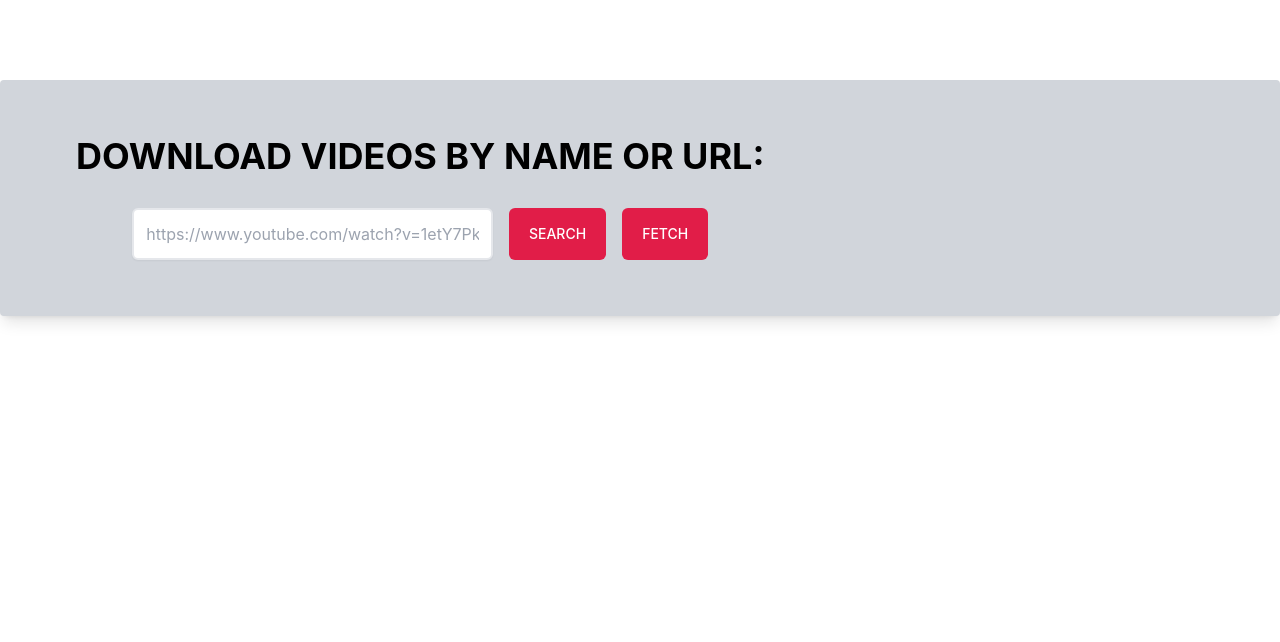
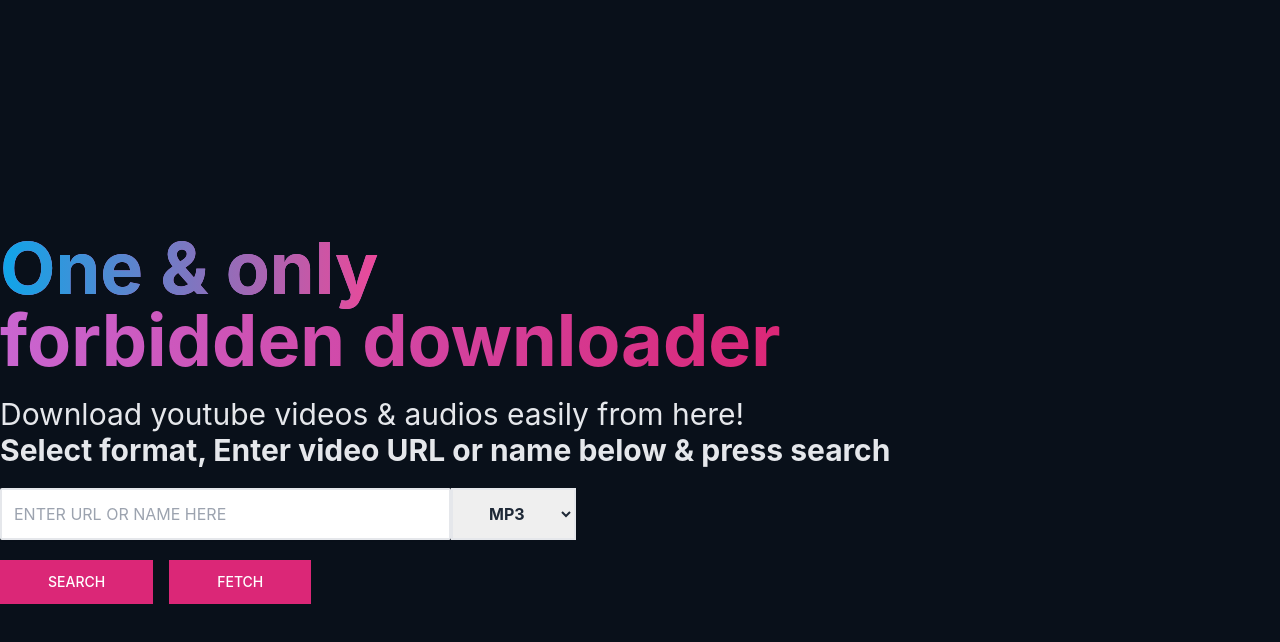
Before and after one commit to miikaran/youtube-videoaudio-downloader, a React app in the folder frontti/: page / in a window 1280 px wide. Built offline with nearby package versions, Linux system fonts and the light colour scheme.

Commit message:
landingpage ui stuff

```diff
--- /dev/null
+++ b/frontti/src/components/Search.js
@@ -0,0 +1,179 @@
+import React from 'react';
+import { useState } from 'react'
+
+
+export default function Search(){
+
+    const [userSearch, setuserSearch] = useState('')
+    const [videoThumbnail, setvideoThumbnail] = useState([])
+    const [hasSearched, sethasSearched] = useState(false)
+    const [search, setSearch] = useState('')
+    const [errors, setErrors] = useState('')
+    let resultAmount = 10;
+    const port = 4000
+    const youtubeAPIKey = ""
+
+    //SERVERSIDE API ENDPOINT
+    const url = `http://localhost:${port}/VIDEOS/`
+
+    //YOUTUBE DATA API
+    const youtubeURL = `https://www.googleapis.com/youtube/v3/search?key=${youtubeAPIKey}&type=video&part=snippet&maxResults=${resultAmount}&q=${userSearch}`
+
+
+
+
+    const fetchYoutubeData = async () => {
+
+        const response = await fetch(youtubeURL)
+        const data = await response.json()
+        console.log(data)
+
+        sethasSearched(true)
+        setvideoThumbnail(data.items)
+    }
+
+
+
+
+    const loadMore = async () => {
+
+        resultAmount += 10;
+        await fetchYoutubeData();
+        console.log("moinfeniinfe")
+
+    }
+
+
+
+    /*const fetchServerData = async() => {
+
+        const response = await fetch(url)
+        const data = await response.json()
+        console.log(data.result.info)
+        setvideoThumbnail(data.result.info)
+    }*/
+
+
+    const sendDataToAPI = async () => {
+
+        setSearch("helou")
+        console.log(userSearch)
+
+        try{
+
+            const response = await fetch(`${url}`, {
+
+                method: 'POST',
+                headers: {
+                    'Content-Type': 'application/json'
+                },
+                body: JSON.stringify({
+                    search,
+                    userSearch,
+                })
+            })
+        }
+        catch(err){
+            console.log(err)
+        }
+
+        /*fetchData();*/
+    }
+
+
+    return(
+
+        <div>
+            <div class="py-5 rounded">
+                <div class="">
+                        <div class="max-w-xl">
+                            <form action="#" class="sm:gap-4">
+
+                            <div class="sm:flex-1">
+
+                                <div class="flex">
+
+                                    <input
+                                        onChange ={event => setuserSearch(event.target.value)}
+                                        type="text"
+                                        placeholder="ENTER URL OR NAME HERE"
+                                        class="w-full p-3 text-gray-900 transition border-2 bg-white rounded-sm shadow-sm focus:ring focus:outline-none focus:ring-yellow-400 focus:border-white"
+                                    />
+
+                                    <select name="type" id="type" class="py-2 px-8 font-bold border-2">
+                                        <option value="mp3">MP3</option>
+                                        <option value="mp4">MP4</option>
+                                    </select>
+
+                                </div>
+
+                            </div>
+
+                            <div class="sm:flex gap-4 mt-5 mr-5">
+                                <button
+
+                                    onClick={sendDataToAPI}
+                                    type="submit"
+                                    class="flex items-center justify-center w-full px-12 py-3 mt-4 text-white transition bg-pink-600 sm:mt-0 sm:w-auto group focus:outline-none focus:ring focus:ring-yellow-400"
+                                    >
+                                    <span class="text-sm font-medium"> SEARCH </span>
+                                </button>
+
+                                <button
+                                onClick={fetchYoutubeData}
+                                type="submit"
+                                class="flex items-center justify-center w-full px-12 py-3 mt-4 text-white transition bg-pink-600  sm:mt-0 sm:w-auto group focus:outline-none focus:ring focus:ring-yellow-400"
+                                >
+                                <span class="text-sm font-medium"> FETCH </span>
+                                </button>
+                            </div>
+                        </form>
+                    </div>
+
+                    {hasSearched ? (
+
+                     <div class="grid grid-cols-1 gap-3 mt-52 md:grid-cols-2 lg:grid-cols-3">
+
+                        {videoThumbnail.map(info => {
+
+                            return (
+
+                                <a class="relative block p-8 overflow-hidden bg-gray-200 border border-gray-100" href={'https://www.youtube.com/watch?v=' + info.id.videoId}>
+                                <span class="absolute inset-x-0 bottom-0 h-1  bg-gradient-to-r from-green-500 via-blue-700 to-purple-600"></span>
+
+                                <div class="justify-between sm:flex">
+
+                                    <div class="flex-shrink-0 hidden ml-5 sm:block">
+                                    <img class="object-cover w-72 h-32 shadow-lg" src={info.snippet.thumbnails.medium.url} alt="thumbnail"/>
+                                    </div>
+
+                                </div>
+
+                                <div class="mt-5 mx-1">
+                                    <p class="mx-4 text-2xl font-bold">{info.snippet.channelTitle}</p>
+                                    <p class="mt-1 font-bold text-lg mx-4"><span class="font-medium text-md">{info.snippet.title}</span></p>
+                                    <p class="text-xs mx-4 py-2">{info.snippet.description}</p>
+                                    <button class="bg-indigo-500 p-2 px-5 font-bold text-white mx-4">DOWNLOAD</button>
+                                </div>
+
+                                </a>
+
+
+                            )
+
+                        })}
+
+                    <div class="mt-10">
+                        <button onClick={loadMore} class="bg-blue-500 hover:bg-blue-700 text-white font-bold py-2 px-4 rounded">
+                            LOAD MORE...
+                        </button>
+                    </div>
+
+                    </div>
+                    ): null}
+
+                </div>
+            </div>
+        </div>
+    )
+}
--- a/frontti/src/index.css
+++ b/frontti/src/index.css
@@ -5,6 +5,7 @@
 
 
 body {
+  background-color: rgb(9, 16, 26);
   margin: 0;
   font-family: -apple-system, BlinkMacSystemFont, 'Segoe UI', 'Roboto', 'Oxygen',
     'Ubuntu', 'Cantarell', 'Fira Sans', 'Droid Sans', 'Helvetica Neue',
--- a/frontti/src/index.js
+++ b/frontti/src/index.js
@@ -2,14 +2,16 @@
 import ReactDOM from 'react-dom/client';
 import { BrowserRouter, Route, Routes } from 'react-router-dom';
 import './index.css';
-import FrontPage from './pages/FrontPage'
+import Search from './components/Search'
+import LandingPage from './pages/LandingPage'
 
 const root = ReactDOM.createRoot(document.getElementById('root'));
 root.render(
   <React.StrictMode>
       <BrowserRouter>
         <Routes>
-          <Route path="/" element={<FrontPage />} exact={true} />
+          <Route path="/" element={<LandingPage />} exact={true} />
+          <Route path="/Search" element={<Search />} exact={true} />
         </Routes>
       </BrowserRouter>
   </React.StrictMode>
--- a/frontti/src/pages/FrontPage.js
+++ /dev/null
@@ -1,165 +0,0 @@
-import React from 'react';
-import { useState } from 'react'
-
-
-export default function FrontPage(){
-
-    const [userSearch, setuserSearch] = useState('')
-    const [videoThumbnail, setvideoThumbnail] = useState([])
-    const [hasSearched, sethasSearched] = useState(false)
-    const [search, setSearch] = useState('')
-    const [errors, setErrors] = useState('')
-    let resultAmount = 10;
-    const port = 4000
-    const youtubeAPIKey = ""
-
-    //SERVERSIDE API ENDPOINT
-    const url = `http://localhost:${port}/VIDEOS/`
-
-    //YOUTUBE DATA API
-    const youtubeURL = `https://www.googleapis.com/youtube/v3/search?key=${youtubeAPIKey}&type=video&part=snippet&maxResults=${resultAmount}&q=${userSearch}`
-
-
-
-
-    const fetchYoutubeData = async () => {
-
-        const response = await fetch(youtubeURL)
-        const data = await response.json()
-        console.log(data)
-
-        sethasSearched(true)
-        setvideoThumbnail(data.items)
-    }
-
-
-
-
-    const loadMore = () => {
-
-        resultAmount += 10;
-        fetchYoutubeData();
-
-    }
-
-
-
-    /*const fetchServerData = async() => {
-
-        const response = await fetch(url)
-        const data = await response.json()
-        console.log(data.result.info)
-        setvideoThumbnail(data.result.info)
-    }*/
-
-
-    const sendDataToAPI = async () => {
-
-        setSearch("helou")
-        console.log(userSearch)
-
-        try{
-
-            const response = await fetch(`${url}`, {
-
-                method: 'POST',
-                headers: {
-                    'Content-Type': 'application/json'
-                },
-                body: JSON.stringify({
-                    search,
-                    userSearch,
-                })
-            })
-        }
-        catch(err){
-            console.log(err)
-        }
-
-        /*fetchData();*/
-    }
-
-
-
-
-
-    return(
-        <div>
-            <div class="mt-20 p-14 max-w-7xl mx-auto bg-gray-300 rounded shadow-lg flex items-center">
-                <div class="mx-5">
-                    <div class="text-4xl font-bold text-center text-black">DOWNLOAD VIDEOS BY NAME OR URL:</div>
-                        <div class="max-w-xl mx-auto mt-8">
-                            <form action="#" class="sm:gap-4 sm:flex">
-
-                            <div class="sm:flex-1">
-
-                                <input
-                                    onChange ={event => setuserSearch(event.target.value)}
-                                    type="text"
-                                    placeholder="https://www.youtube.com/watch?v=1etY7PkIusI"
-                                    class="w-full p-3 text-gray-700 transition border-2 bg-white border-gray-200 rounded-md shadow-sm focus:ring focus:outline-none focus:ring-yellow-400 focus:border-white"
-                                />
-
-                            </div>
-
-                            <button
-
-                                onClick={sendDataToAPI}
-                                type="submit"
-                                class="flex items-center justify-center w-full px-5 py-3 mt-4 text-white transition rounded-md bg-rose-600 sm:mt-0 sm:w-auto group focus:outline-none focus:ring focus:ring-yellow-400"
-                                >
-                                <span class="text-sm font-medium"> SEARCH </span>
-                            </button>
-
-                            <button
-                            onClick={fetchYoutubeData}
-                            type="submit"
-                            class="flex items-center justify-center w-full px-5 py-3 mt-4 text-white transition rounded-md bg-rose-600 sm:mt-0 sm:w-auto group focus:outline-none focus:ring focus:ring-yellow-400"
-                            >
-                            <span class="text-sm font-medium"> FETCH </span>
-                        </button>
-                        </form>
-                    </div>
-                    {hasSearched ? (
-                     <div class="mt-10 mx-2">
-                        <div class="font-bold text-2xl flex justify-center">
-                            ALL THE RESULTS
-                        </div>
-
-                        <hr class="mt-5"></hr>
-
-                        {videoThumbnail.map(info => {
-
-                            return (
-
-                                <a href={'https://www.youtube.com/watch?v=' + info.id.videoId}>
-                                    <div class="mt-10 bg-gray-200 p-5 flex">
-                                        <div class="p-3">
-                                            <img src={info.snippet.thumbnails.medium.url} width = "250"></img>
-                                        </div>
-                                        <div class="">
-                                            <p class="mx-4 text-2xl font-bold">{info.snippet.channelTitle}</p>
-                                            <p class="mt-1 font-bold text-lg mx-4"><span class="font-medium text-md">{info.snippet.title}</span></p>
-                                            <p class="text-xs mx-4 py-2">{info.snippet.description}</p>
-                                        </div>
-                                    </div>
-                                </a>
-
-                            )
-
-                        })}
-
-                    <div class="mt-10">
-                        <button onClick={loadMore} class="bg-blue-500 hover:bg-blue-700 text-white font-bold py-2 px-4 rounded">
-                            LOAD MORE...
-                        </button>
-                    </div>
-
-                    </div>
-                    ): null}
-
-                </div>
-            </div>
-        </div>
-    )
-}
--- /dev/null
+++ b/frontti/src/pages/LandingPage.js
@@ -0,0 +1,26 @@
+import React from 'react';
+import Search from '../components/Search'
+import {useState} from 'react'
+
+
+export default function LandingPage(){
+
+    return(
+        <div class="mt-52">
+            <div class="text-left">
+                <div class="text-gray-800">
+                    <div class="font-bold">
+                       <br /><span class="text-transparent text-7xl bg-clip-text bg-gradient-to-r from-purple-400 to-pink-600"><span class="text-transparent bg-clip-text bg-gradient-to-r from-sky-500 to-pink-500"> One & only </span> <br /> forbidden downloader</span>
+                    </div>
+                    <div class="text-3xl text-gray-200 mt-5">
+                        Download youtube videos & audios easily from here!<br />
+                        <b>Select format, Enter video URL or name below & press search</b>
+                    </div>
+                    <Search />
+                </div>
+            </div>
+        </div>
+    )
+
+
+}
```
